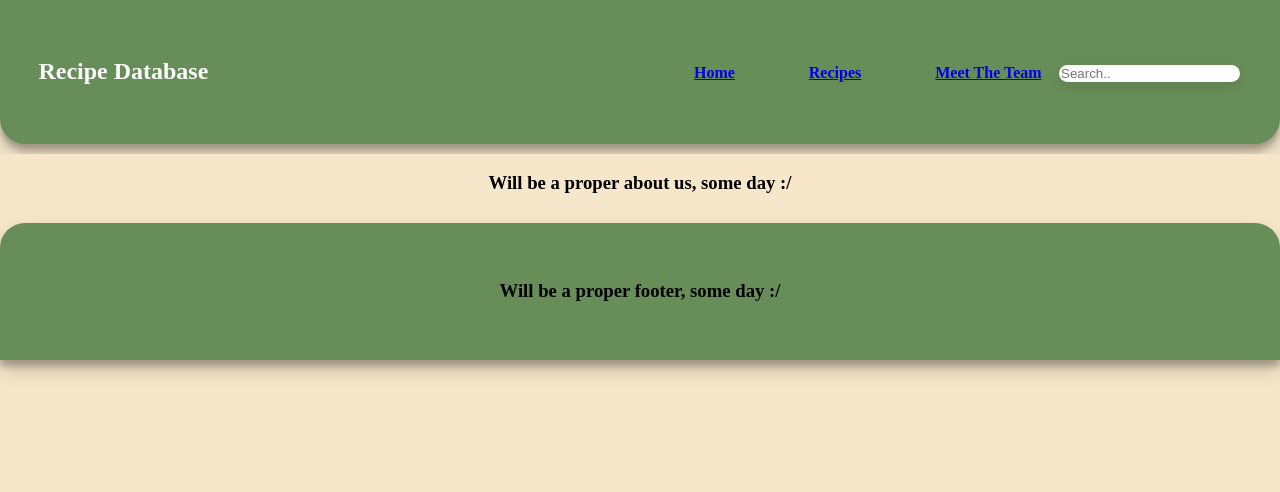
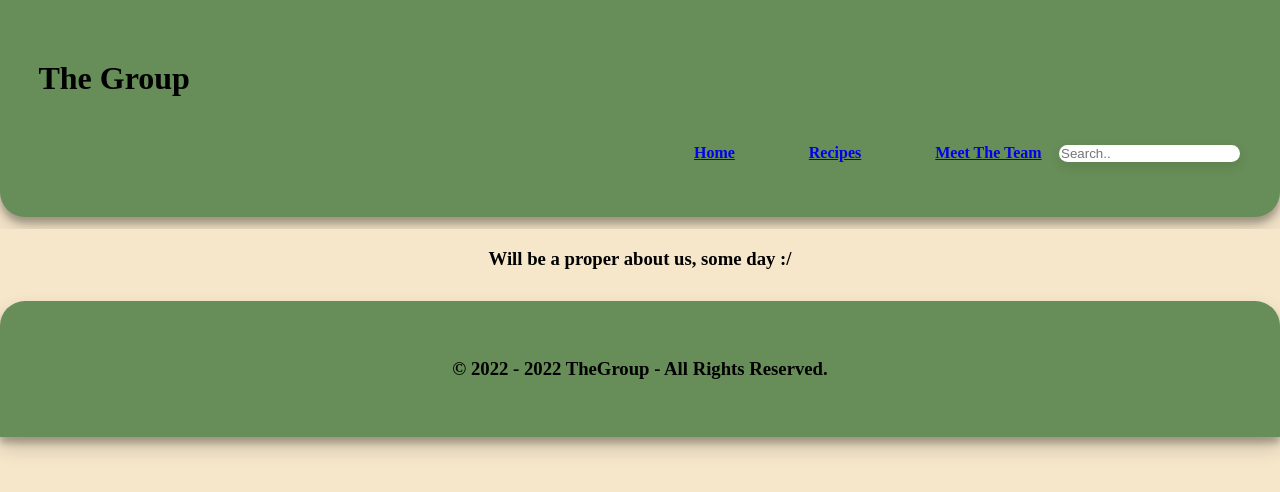
Before and after one commit to SamuelShally/recipeBookProject, a plain HTML site: page aboutus.html in a window 1280 px wide. Drawn offline with Linux system fonts and the light colour scheme; files that its build step writes are made by us from their sources; a web font is replaced by a local one.

Commit message:
updated aboutus with proper footer

```diff
--- a/aboutus.html
+++ b/aboutus.html
@@ -1,7 +1,7 @@
 <!DOCTYPE html>
 <html lang="en">
 	<head>
-		<link rel="stylesheet" href="CSS/masterStyles.css">
+		<link rel="stylesheet" href="masterStyles.css">
 		<link rel="icon" href="tile.png">
 
 		 <meta name="viewport" content="width=device-width, initial-scale=1.0">
@@ -11,7 +11,7 @@
 	<body>
         <div class="wrapper">
             <div class = "a">
-                <h2> Recipe Database </h2>
+                <h1> The Group </h1>
                 <nav id = "navbar">
                     <div class = "navitems">
                         <ul>
@@ -31,7 +31,7 @@
             </div>
 
             <div class = "c">
-                <h3>Will be a proper footer, some day :/</h3>
+                <h3>© 2022 - 2022 TheGroup - All Rights Reserved.</h3>
 
             </div>
         </div>
```
